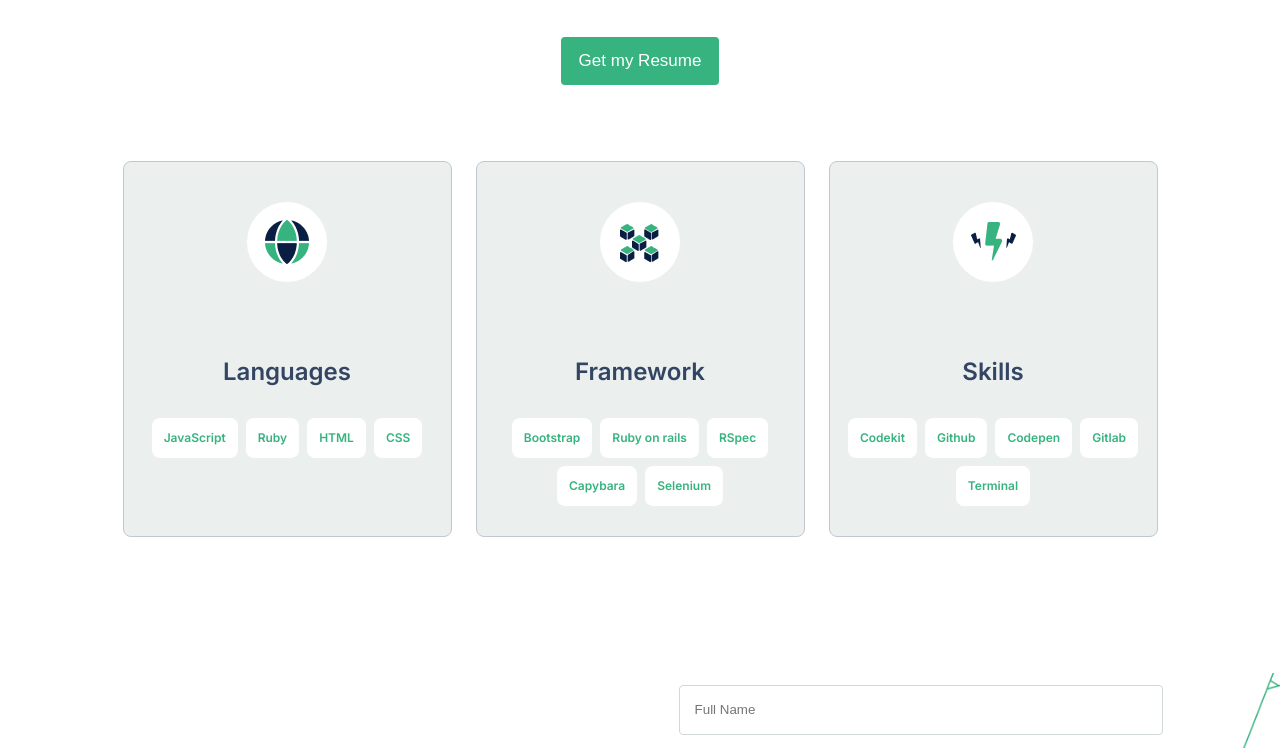
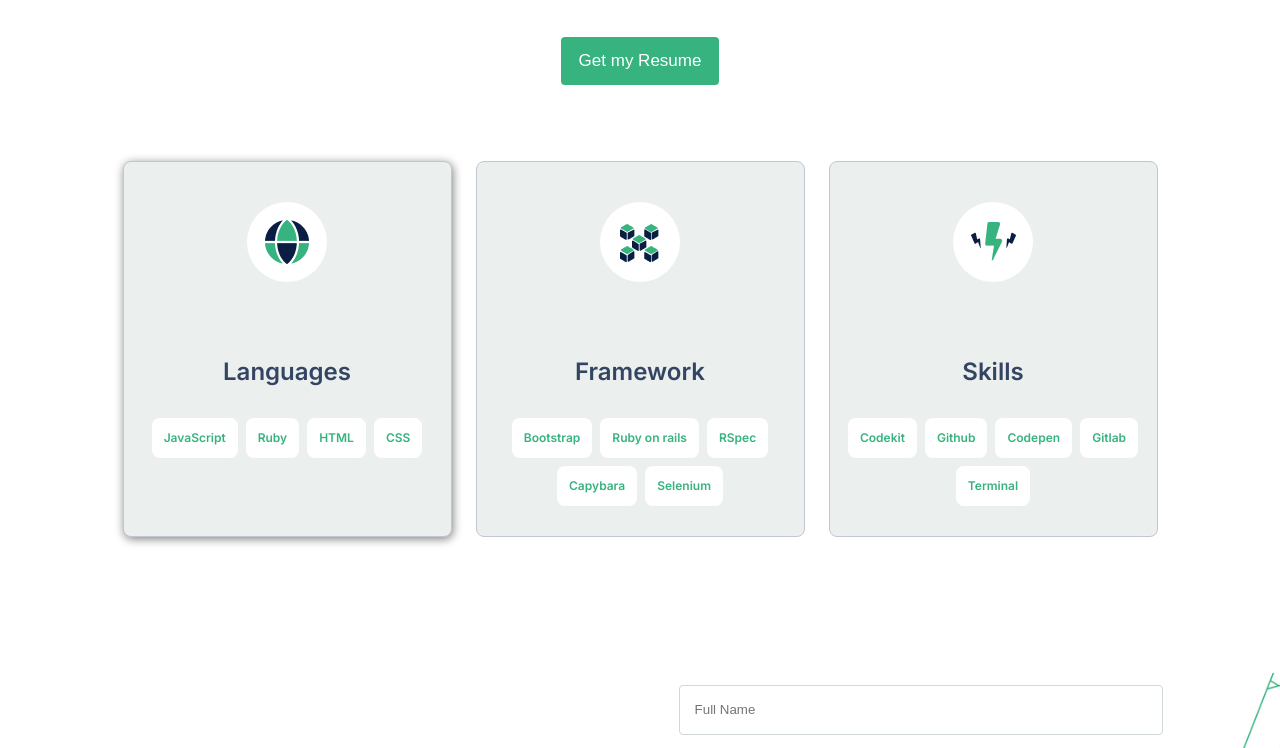
Before and after one commit to iamchristianani/portfolio, a website: page index.html in a window 1280 px wide. In both pictures the pointer is over the item 287 px from the left and 2745 px from the top of the page. Shown: the part 2397-3145 px from the top of the page. Drawn offline with Linux system fonts and the light colour scheme.

Commit message:
Add animation and transaction

```diff
--- a/css/style.css
+++ b/css/style.css
@@ -314,6 +314,7 @@
   align-items: center;
   margin: 30px 0 20px 0;
   border: 1px solid #c1c7d0;
+  transition: box-shadow 0.5s;
 }
 
 .about-card-logo-1 {
@@ -490,6 +491,10 @@
   box-shadow: 1px 2px 10px grey;
 }
 
+.about-card:hover {
+  box-shadow: 1px 2px 10px grey;
+}
+
 @media (min-width: 768px) {
   .desktop-menu {
     list-style: none;
```
Also changed, not shown: package.json (+19 -1 lines), 1 other file.
